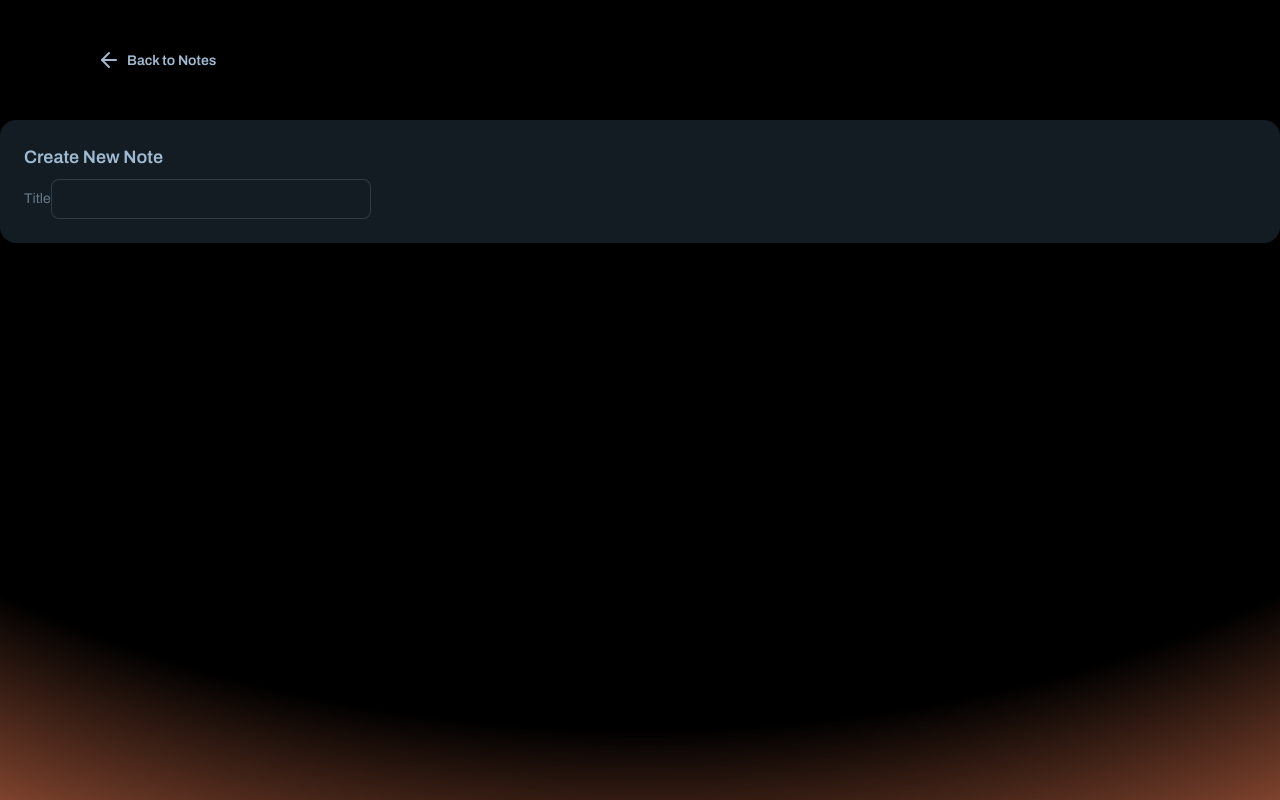
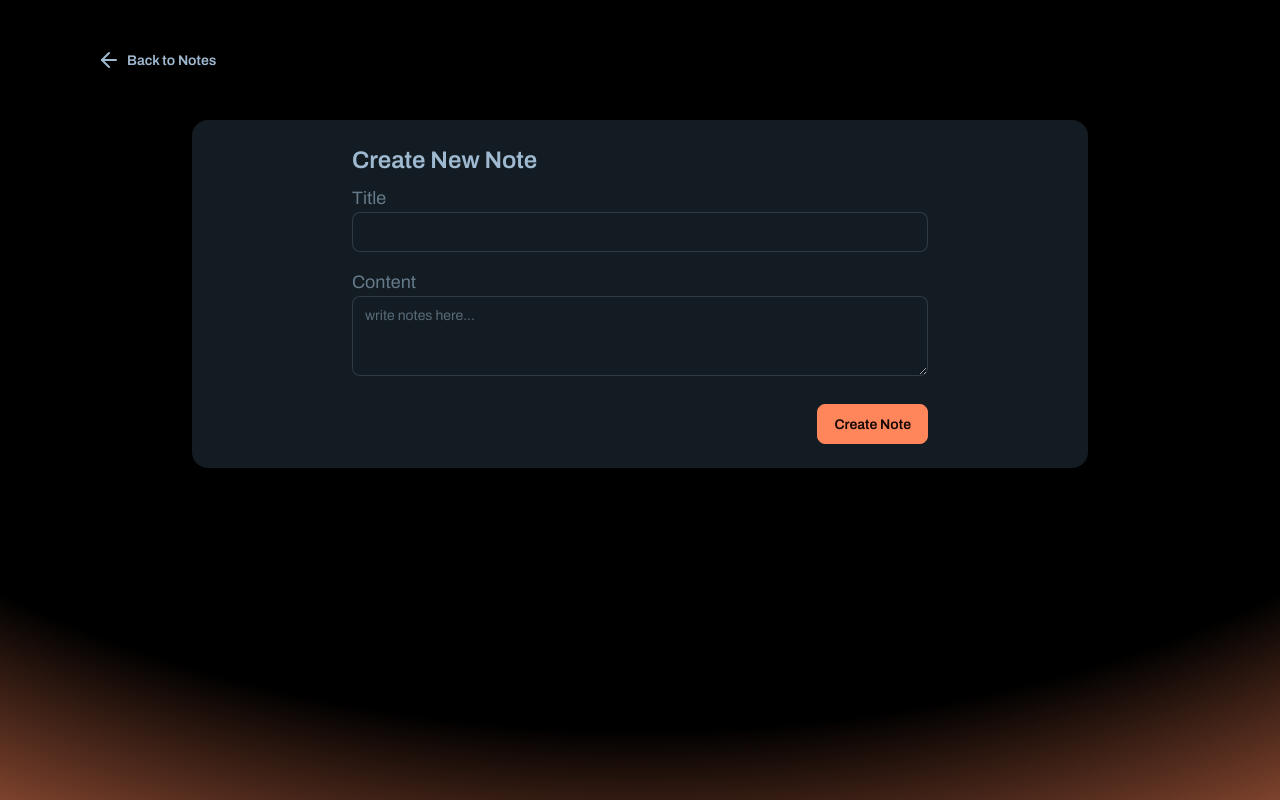
Before and after one commit to chrvnixx/thinkboard, a React (Vite) app in the folder frontend/note-app/: page /create in a window 1280 px wide. Built offline with nearby package versions, Linux system fonts and the light colour scheme.

Commit message:
continue to update and add more features to the app

```diff
--- a/frontend/note-app/src/App.jsx
+++ b/frontend/note-app/src/App.jsx
@@ -4,14 +4,32 @@ import HomePage from "./pages/HomePage";
 import CreatePage from "./pages/CreatePage";
 import NoteDetailPage from "./pages/NoteDetailPage";
 import "./App.css";
+import { useState } from "react";
 
 export default function App() {
+  const [isRateLimit, setIsrateLimit] = useState(false);
   return (
-    <div className="relative h-full w-full">
+    <div className="relative h-full ">
       <div className="fixed bottom-0 inset-0 -z-10 h-full w-full items-center px-5 py-24 [background:radial-gradient(125%_125%_at_50%_10%,#000_65%,#fe865a_100%)]" />
       <Routes>
-        <Route path="/" element={<HomePage />} />
-        <Route path="/create" element={<CreatePage />} />
+        <Route
+          path="/"
+          element={
+            <HomePage
+              isRateLimit={isRateLimit}
+              setIsrateLimit={setIsrateLimit}
+            />
+          }
+        />
+        <Route
+          path="/create"
+          element={
+            <CreatePage
+              isRateLimit={isRateLimit}
+              setIsrateLimit={setIsrateLimit}
+            />
+          }
+        />
         <Route path="/note/:id" element={<NoteDetailPage />} />
       </Routes>
     </div>
--- /dev/null
+++ b/frontend/note-app/src/components/NoNotesUi.jsx
@@ -0,0 +1,21 @@
+import { NotebookTabsIcon } from "lucide-react";
+import React from "react";
+import { Link } from "react-router";
+
+export default function NoNotesUi() {
+  return (
+    <div className="max-w-7xl flex justify-center flex-col items-center mx-auto mt-30">
+      <div className="bg-primary/50 w-13 h-13 flex items-center justify-center rounded-full mb-7 ">
+        <NotebookTabsIcon className="text-primary size-8" />
+      </div>
+      <h2 className="text-2xl mb-7">No notes yet</h2>
+      <p className="text-center text-sm mb-7">
+        Ready to organize your thoughts? Creat your first Note <br />
+        to get started on your journey.
+      </p>
+      <Link to={"/create"} className="btn btn-primary rounded-full">
+        Create Your First Note
+      </Link>
+    </div>
+  );
+}
--- a/frontend/note-app/src/components/NoteCard.jsx
+++ b/frontend/note-app/src/components/NoteCard.jsx
@@ -2,8 +2,22 @@ import { PenSquareIcon, Trash2Icon } from "lucide-react";
 import React from "react";
 import { Link } from "react-router";
 import { formatDate } from "../lib/utils";
+import axios from "axios";
+import toast from "react-hot-toast";
 
-export default function NoteCard({ note }) {
+export default function NoteCard({ note, setNotes, notes }) {
+  async function handleDelete(e, _id) {
+    e.preventDefault();
+    if (window.confirm("are you sure you want to delete this note?"))
+      try {
+        await axios.delete(`http://localhost:3000/api/notes/${_id}`);
+        toast.success("Note deleted successfully");
+        setNotes(notes.filter((prev) => prev._id !== _id));
+      } catch (error) {
+        toast.error("failed to delete the note");
+        console.log(error);
+      }
+  }
   return (
     <Link
       to={`/note/${note._id}`}
@@ -20,7 +34,10 @@ export default function NoteCard({ note }) {
           </span>
           <div className="flex mr-5 gap-2 items-center mb-7 ">
             <PenSquareIcon className="size-5" />
-            <button className="btn btn-ghost btn-xs text-error">
+            <button
+              onClick={(e) => handleDelete(e, note._id)}
+              className="btn btn-ghost btn-xs text-error"
+            >
               <Trash2Icon className="size-5 text-red" />
             </button>
           </div>
--- a/frontend/note-app/src/components/RateLimitUi.jsx
+++ b/frontend/note-app/src/components/RateLimitUi.jsx
@@ -3,7 +3,7 @@ import React from "react";
 
 export default function RateLimitUi() {
   return (
-    <div className="bg-primary/30 max-w-200 mx-auto mt-7 p-5 border border-primary/70 rounded-md flex items-center  ">
+    <div className="bg-primary/30 max-w-200 mx-auto mt-7 p-5 border border-primary/70 rounded-md flex items-center">
       <div className="bg-primary/50 w-13 h-13 flex items-center justify-center rounded-full mr-5">
         <ActivityIcon className="text-primary size-10" />
       </div>
--- a/frontend/note-app/src/pages/CreatePage.jsx
+++ b/frontend/note-app/src/pages/CreatePage.jsx
@@ -1,8 +1,41 @@
+import axios from "axios";
 import { ArrowLeftIcon } from "lucide-react";
 import React from "react";
-import { Link } from "react-router";
+import { useState } from "react";
+import toast from "react-hot-toast";
+import { Link, useNavigate } from "react-router";
+import RateLimitUi from "../components/RateLimitUi";
 
-export default function CreatePage() {
+export default function CreatePage({ isRateLimit, setIsrateLimit }) {
+  const [title, setTitle] = useState("");
+  const [content, setContent] = useState("");
+  const [isLoading, setIsLoading] = useState(false);
+  const navigate = useNavigate();
+
+  async function handleSubmit(e) {
+    e.preventDefault();
+    if (!title.trim() || !content.trim()) {
+      toast.error("All fields are required");
+      return;
+    }
+    setIsLoading(true);
+    try {
+      await axios.post("http://localhost:3000/api/notes", {
+        title,
+        content,
+      });
+      toast.success("Note created successfully");
+      navigate("/");
+    } catch (error) {
+      if (error.response.status === 429) {
+        setIsrateLimit(true);
+      }
+      console.error("cant create note");
+      toast.error("couldn't create note");
+    } finally {
+      setIsLoading(false);
+    }
+  }
   return (
     <div className="min-h-screen">
       <Link to={"/"} className="btn btn-ghost ml-20 my-10">
@@ -10,16 +43,45 @@ export default function CreatePage() {
         Back to Notes
       </Link>
 
-      <div className="card bg-base-100">
-        <div className="card-body">
-          <h2 className="card-title">Create New Note</h2>
-          <form onSubmit={() => handleSubmit()}>
-            <div className="form-control">
+      <div className="card bg-base-100 px-10 max-w-4xl mx-auto  ">
+        <div className="card-body max-w-7xl mx-auto ">
+          <h2 className="card-title text-2xl">Create New Note</h2>
+          <form onSubmit={handleSubmit}>
+            <div className="form-control mb-4 flex flex-col">
               <label className="label">
-                <span className="label-text">Title</span>
+                <span className="label-text text-lg">Title</span>
               </label>
-              <input type="text" className="input input_bordered" />
+              <input
+                type="text"
+                value={title}
+                onChange={(e) => setTitle(e.target.value)}
+                className="input input-bordered  outline-none md:w-lg lg:w-xl"
+              />
             </div>
+            <div className="form-control flex flex-col">
+              <label className="label">
+                <span className="label-text text-lg">Content</span>
+              </label>
+              <textarea
+                placeholder="write notes here..."
+                value={content}
+                onChange={(e) => setContent(e.target.value)}
+                className="textarea textarea-bordered outline-none md:w-lg lg:w-xl"
+              ></textarea>
+            </div>
+            {isRateLimit ? (
+              <RateLimitUi />
+            ) : (
+              <div className="card-actions justify-end mt-7 ">
+                <button
+                  type="submit"
+                  disabled={isLoading}
+                  className=" btn btn-primary"
+                >
+                  {isLoading ? "Creating..." : "Create Note"}
+                </button>
+              </div>
+            )}
           </form>
         </div>
       </div>
--- a/frontend/note-app/src/pages/HomePage.jsx
+++ b/frontend/note-app/src/pages/HomePage.jsx
@@ -6,17 +6,18 @@ import { useEffect } from "react";
 import axios from "axios";
 import toast from "react-hot-toast";
 import NoteCard from "../components/NoteCard";
+import NoNotesUi from "../components/NoNotesUi";
 
-export default function HomePage() {
-  const [isRateLimit, setIsrateLimit] = useState(false);
+export default function HomePage({ isRateLimit, setIsrateLimit }) {
   const [notes, setNotes] = useState([]);
   const [isLoading, setIsLoading] = useState(false);
 
   useEffect(() => {
     async function fetchNotes() {
       try {
+        setIsLoading(true);
         const res = await axios.get("http://localhost:3000/api/notes");
-        console.log(res.data);
+
         setNotes(res.data);
         setIsrateLimit(false);
       } catch (error) {
@@ -40,11 +41,12 @@ export default function HomePage() {
         {isLoading && (
           <div className="text-center text-primary">Loading Notes...</div>
         )}
+        {notes.length === 0 && !isRateLimit && (isLoading ? "" : <NoNotesUi />)}
         {notes.length > 0 && !isRateLimit && (
           <div className="grid grid-cols-1 md:grid-cols-2 lg:grid-cols-3 gap-6">
             {notes.map((note) => (
               <div key={note._id}>
-                <NoteCard note={note} />
+                <NoteCard note={note} setNotes={setNotes} notes={notes} />
               </div>
             ))}
           </div>
```
Also changed, not shown: 1 other file (tests, documents, lock files or other folders).
